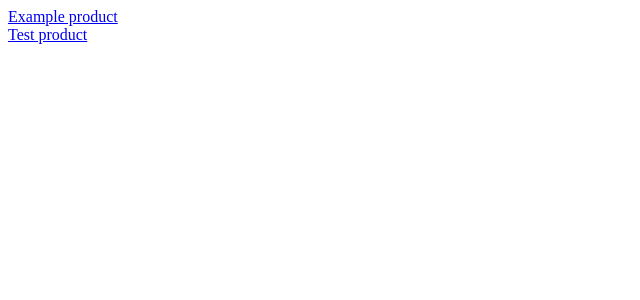
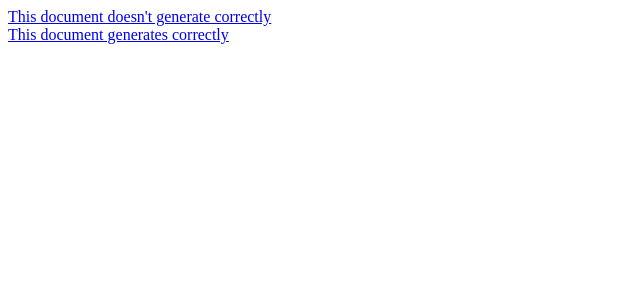
Before and after one commit to jutane/nuxt-vercel-generate, a Nuxt app: page /en in a window 1280 px wide. Shown: the top 300 px of the page, without its empty margins (0-640 px from the left). Built offline with nearby package versions, Linux system fonts and the light colour scheme.

Commit message:
better describe generated links

```diff
--- a/pages/en/index.vue
+++ b/pages/en/index.vue
@@ -1,11 +1,11 @@
 <template>
     <div>
-        <NuxtLink to="/en/product/example/">
-            Example product
+        <NuxtLink to="/en/product/trailing_no_generate/">
+            This document doesn't generate correctly
         </NuxtLink>
         <br>
-        <NuxtLink to="/en/product/test/">
-            Test product
+        <NuxtLink to="/en/product/no_trailing_generates">
+            This document generates correctly
         </NuxtLink>
     </div>
 </template>
```
